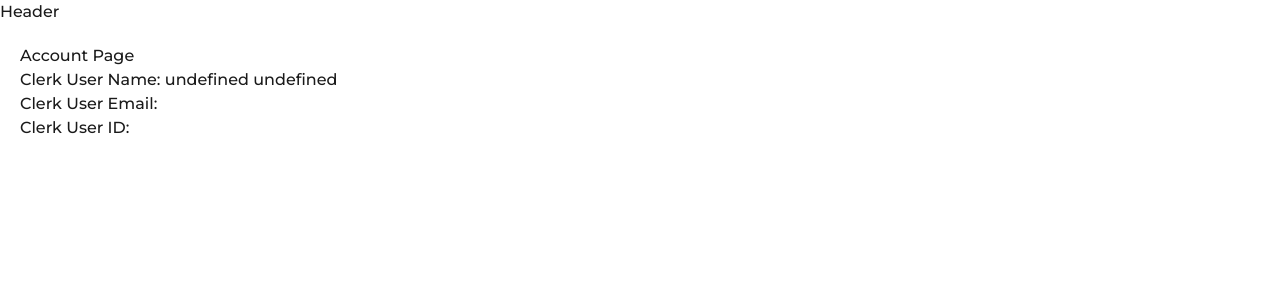
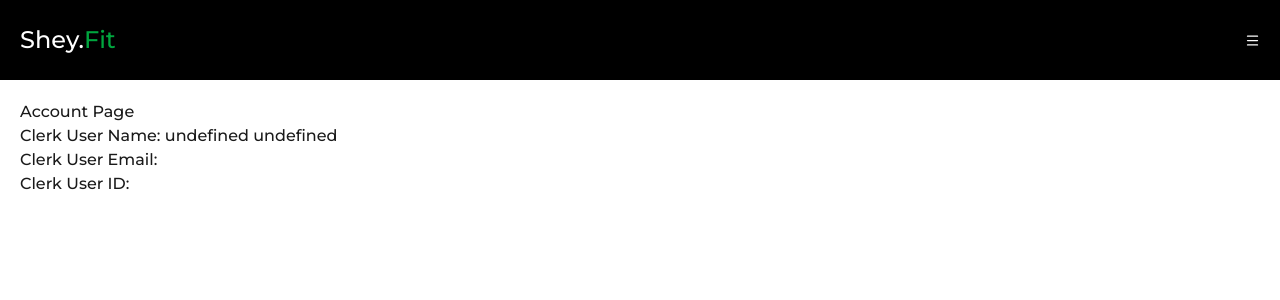
Before and after one commit to oleksandrivanyshyn/supabase-nextjs-gym-app, a Next.js app: page /account in a window 1280 px wide. Shown: the top 300 px of the page. Built offline with nearby package versions, Linux system fonts and the light colour scheme; no server answers.

Commit message:
feat: add `Header` component with user display logic and integrate it into private layout

```diff
--- a/src/app/layout.tsx
+++ b/src/app/layout.tsx
@@ -9,6 +9,7 @@ import {
   UserButton,
 } from '@clerk/nextjs';
 import CustomLayout from '@/custom-layout';
+import { Toaster } from 'react-hot-toast';
 
 const geistSans = Geist({
   variable: '--font-geist-sans',
@@ -38,6 +39,7 @@ export default function RootLayout({
       <body className="min-h-full flex flex-col">
         <ClerkProvider>
           <CustomLayout>{children}</CustomLayout>
+          <Toaster position="top-center" reverseOrder={false} />
         </ClerkProvider>
       </body>
     </html>
--- /dev/null
+++ b/src/custom-layout/header.tsx
@@ -0,0 +1,22 @@
+import React from 'react';
+import { IUser } from '@/interfaces';
+import { Menu } from 'lucide-react';
+
+const Header = ({ user }: { user: IUser | null }) => {
+  return (
+    <div className="flex items-center justify-between bg-primary px-5 py-6">
+      <h1 className="text-2xl font-bold text-white">
+        <b className="text-white">Shey.</b>
+        <b className="text-green-600">Fit</b>
+      </h1>
+
+      <div className="flex gap-5 items-center">
+        <h1 className="text-sm text-white">{user?.name}</h1>
+
+        <Menu className="text-white cursor-pointer" size={15} />
+      </div>
+    </div>
+  );
+};
+
+export default Header;
--- a/src/custom-layout/private-layout.tsx
+++ b/src/custom-layout/private-layout.tsx
@@ -1,9 +1,29 @@
-import React, { PropsWithChildren } from 'react';
+import React, { PropsWithChildren, useEffect, useState } from 'react';
+import Header from '@/custom-layout/header';
+import { getCurrentUserFromSupabase } from '@/actions/users';
+import { IUser } from '@/interfaces';
 
 const PrivateLayout = ({ children }: PropsWithChildren) => {
+  const [user, setUser] = useState<IUser | null>(null);
+  console.log(user);
+  const fetchUser = async () => {
+    try {
+      const response = await getCurrentUserFromSupabase();
+      if (!response.success) {
+        throw new Error(response.error);
+      } else {
+        setUser(response.data);
+      }
+    } catch (error) {
+      console.log(error);
+    }
+  };
+  useEffect(() => {
+    fetchUser();
+  }, []);
   return (
     <div>
-      <h1>Header</h1>
+      <Header user={user} />
       {children}
     </div>
   );
--- /dev/null
+++ b/src/interfaces/index.ts
@@ -0,0 +1,9 @@
+export interface IUser {
+  id: string;
+  clerk_user_id: string;
+  email: string;
+  name: string;
+  created_at: string;
+  is_admin: boolean;
+  is_active: boolean;
+}
```
